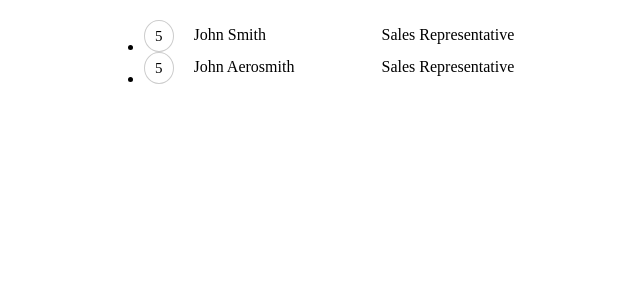
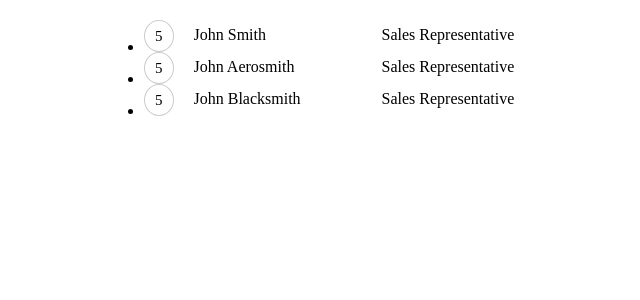
Before and after one commit to ViktorDojcinovski/S-accordion-with-Angular-6, an Angular app: page /accordion in a window 1280 px wide. Shown: the top 300 px of the page, without its empty margins (236-876 px from the left). Built offline with nearby package versions, Linux system fonts and the light colour scheme; what angular-bootstrap-md would draw is missing.

Commit message:
Add comments

```diff
--- a/src/app/accordion/accordion.component.html
+++ b/src/app/accordion/accordion.component.html
@@ -6,7 +6,7 @@
           <span> {{employee.score}} </span>
           <span> {{employee.name}} </span>
           <span> {{employee.position}} </span>
-        </div><!-- .list-item -->
+        </div><!-- .list-group-item -->
         <div class="list-item-meta">
           <div class="row">
             <div class="col-md-5">
--- a/src/app/accordion/accordion.component.scss
+++ b/src/app/accordion/accordion.component.scss
@@ -1,16 +1,8 @@
-/* Media devices  */
+/* Media devices vars */
 
-    $smaller-than-17-inch: "only screen and (max-width : 1366px)";
-    $smaller-than-15-inch: "only screen and (max-width : 1280px)";
-    $larger-than-lg: "only screen and (min-width : 1200px)";
-    $larger-than-md: "only screen and (min-width : 992px)";
-    $larger-than-sm: "only screen and (min-width : 768px)";
-    $larger-than-xs: "only screen and (min-width : 576px)";
-    $ipad-landscape: "only screen and (max-width : 1024px)";
-    $ipad-portrait: "only screen and (max-width : 768px)";
     $handheld: "only screen and (max-width : 480px)";
 
-/* clearfix */
+/* Clearfix */
 
     %clearfix {
         &:after {
@@ -20,6 +12,7 @@
         }
     }
 
+/* Accordion section styles start here */
 
     #accordion-section {
         margin: 0 auto;
@@ -50,13 +43,11 @@
             span:nth-child(2) {
                 margin-right: 20px;
                 width: 30%;
-            display: inline-block;
                 float: left;
                 overflow: hidden;
                 line-height: 30px;
             }
             span:nth-child(3) {
-            display: inline-block;
                 float: left;
                 line-height: 30px;
             }
@@ -90,3 +81,5 @@
             }
         }
     }
+
+/* Accordion section styles end here */
--- a/src/app/employee.service.ts
+++ b/src/app/employee.service.ts
@@ -35,7 +35,14 @@ export class EmployeeService {
         name: 'John Aerosmith',
         position: 'Sales Representative',
         phone: '+9728888888',
-        email: 'john@email.com',
+        email: 'john.aerosmith@email.com',
+        score: 5,
+      },
+      {
+        name: 'John Blacksmith',
+        position: 'Sales Representative',
+        phone: '+9728888888',
+        email: 'john.blacksmith@email.com',
         score: 5,
       }
     ];
```
Also changed, not shown: src/app/accordion/accordion.component.ts (+33 -2 lines). Lines whose indentation alone changed are shown as unchanged.
